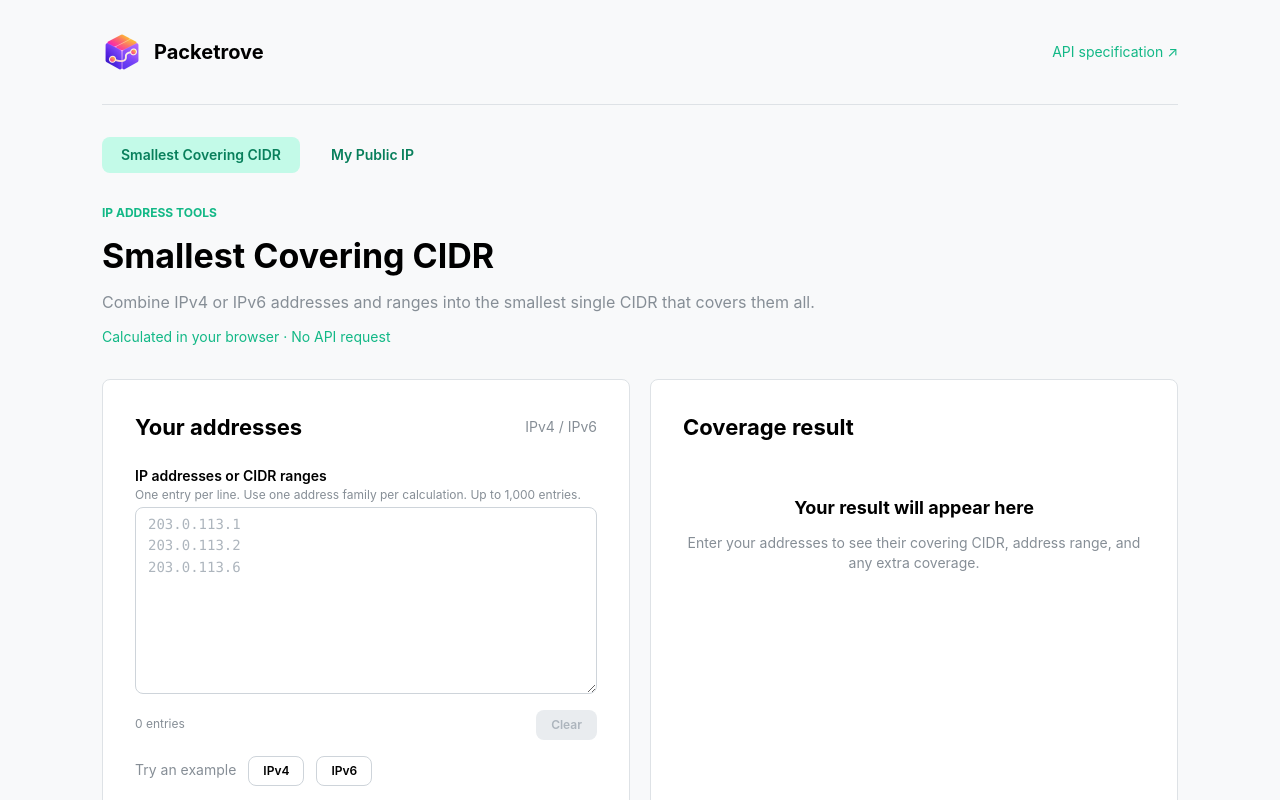
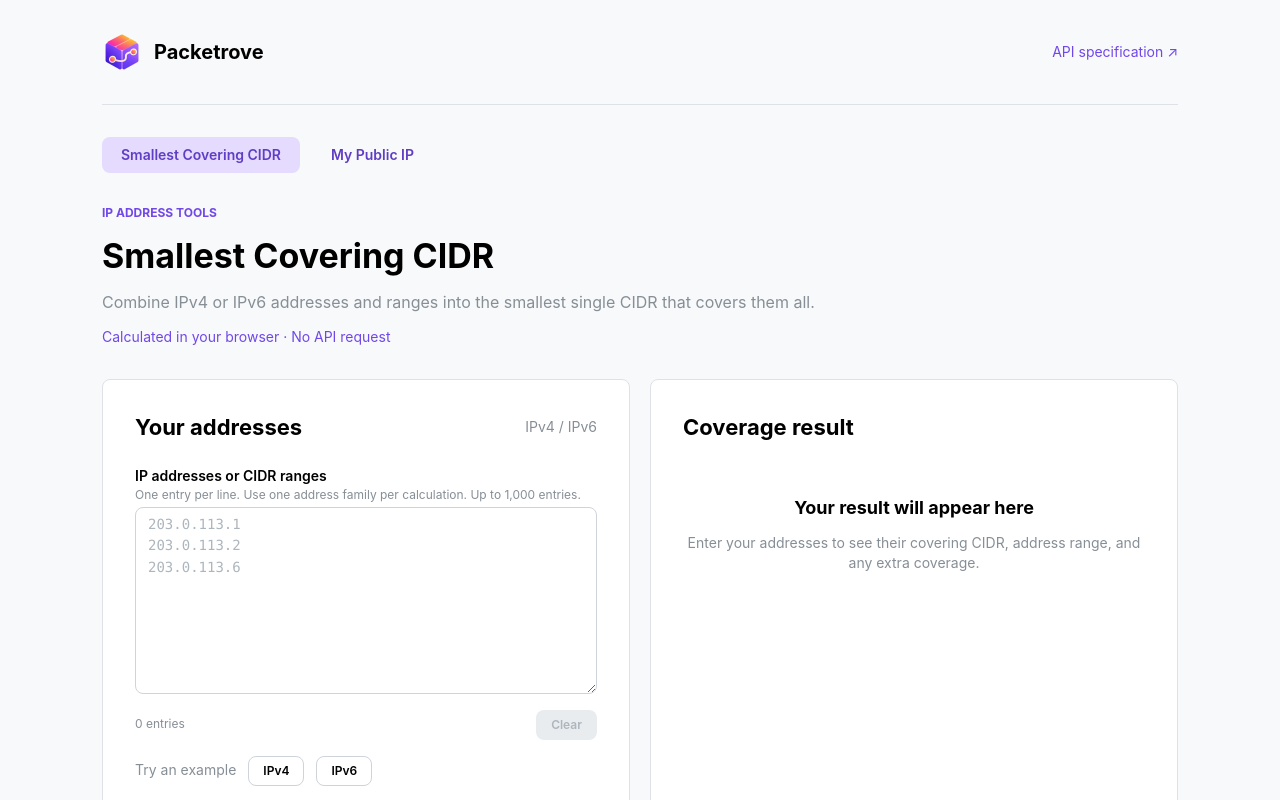
Before and after one commit to euyuil/packetrove, a React (Vite) app in the folder apps/web/: page / in a window 1280 px wide. Shown: the top 800 px of the page. Built offline with nearby package versions, Linux system fonts and the light colour scheme.

Commit message:
fix(web): align theme colors with the Packetrove logo (#18)

```diff
--- a/apps/web/src/App.tsx
+++ b/apps/web/src/App.tsx
@@ -38,7 +38,7 @@ export function App() {
       </Group>
       <Box component="main">
         {ipPage ? <PublicIpTool /> : cidrPage ? <CidrCoverTool /> : <Stack component="section" py="xl">
-          <Text size="sm" c="teal" fw={600}>404</Text>
+          <Text size="sm" c="var(--mantine-primary-color-filled)" fw={600}>404</Text>
           <Title order={1}>Page not found</Title>
           <Text c="dimmed">The page you requested does not exist.</Text>
           <Anchor href="/">Return to home</Anchor>
--- a/apps/web/src/CidrCoverTool.tsx
+++ b/apps/web/src/CidrCoverTool.tsx
@@ -51,10 +51,10 @@ export function CidrCoverTool() {
   return (
     <Stack gap="xl">
       <Stack component="section" aria-labelledby="tool-title" gap="sm">
-        <Text size="xs" c="teal" fw={700}>IP ADDRESS TOOLS</Text>
+        <Text size="xs" c="var(--mantine-primary-color-filled)" fw={700}>IP ADDRESS TOOLS</Text>
         <Title order={1} id="tool-title">Smallest Covering CIDR</Title>
         <Text c="dimmed">Combine IPv4 or IPv6 addresses and ranges into the smallest single CIDR that covers them all.</Text>
-        <Text size="sm" c="teal">Calculated in your browser · No API request</Text>
+        <Text size="sm" c="var(--mantine-primary-color-filled)">Calculated in your browser · No API request</Text>
       </Stack>
       <SimpleGrid cols={{ base: 1, md: 2 }} spacing="lg">
         <Paper component="section" withBorder p={{ base: 'md', sm: 'xl' }} aria-labelledby="input-heading">
@@ -104,7 +104,7 @@ export function CidrCoverTool() {
               {result ? <>
                 <Text size="xs" c="dimmed">SMALLEST COVERING CIDR</Text>
                 <Group justify="space-between">
-                  <Text component="code" className="network-value" size="xl" fw={600} c="teal">{result.cidr}</Text>
+                  <Text component="code" className="network-value" size="xl" fw={600} c="var(--mantine-primary-color-filled)">{result.cidr}</Text>
                   <Button type="button" variant="default" size="xs" onClick={copyCidr}>Copy CIDR</Button>
                 </Group>
                 <Text size="xs" c="dimmed" role="status">{copyMessage}</Text>
--- a/apps/web/src/PublicIpTool.tsx
+++ b/apps/web/src/PublicIpTool.tsx
@@ -43,10 +43,10 @@ export function PublicIpTool() {
 
   return <Stack gap="xl">
     <Stack component="section" aria-labelledby="tool-title" gap="sm">
-      <Text size="xs" c="teal" fw={700}>IP ADDRESS TOOLS</Text>
+      <Text size="xs" c="var(--mantine-primary-color-filled)" fw={700}>IP ADDRESS TOOLS</Text>
       <Title order={1} id="tool-title">My Public IP</Title>
       <Text c="dimmed">See the public IP address used by your current connection to Packetrove.</Text>
-      <Text size="sm" c="teal">Checked online · Not stored by the application</Text>
+      <Text size="sm" c="var(--mantine-primary-color-filled)">Checked online · Not stored by the application</Text>
     </Stack>
     <Paper component="section" withBorder p={{ base: 'md', sm: 'xl' }} maw={780}
       aria-labelledby="ip-result-heading" aria-busy={loading}>
@@ -64,7 +64,7 @@ export function PublicIpTool() {
           {result && <>
             <Text size="xs" c="dimmed">PUBLIC IP ADDRESS</Text>
             <Group justify="space-between">
-              <Text component="code" className="network-value" size="xl" fw={600} c="teal">{result.ip}</Text>
+              <Text component="code" className="network-value" size="xl" fw={600} c="var(--mantine-primary-color-filled)">{result.ip}</Text>
               <Button type="button" variant="default" size="xs" onClick={copyIp}>Copy IP</Button>
             </Group>
           </>}
--- a/apps/web/src/theme.ts
+++ b/apps/web/src/theme.ts
@@ -1,6 +1,7 @@
 import { createTheme } from '@mantine/core';
 
 export const theme = createTheme({
-  primaryColor: 'teal',
+  primaryColor: 'violet',
+  primaryShade: 7,
   defaultRadius: 'md',
 });
```
